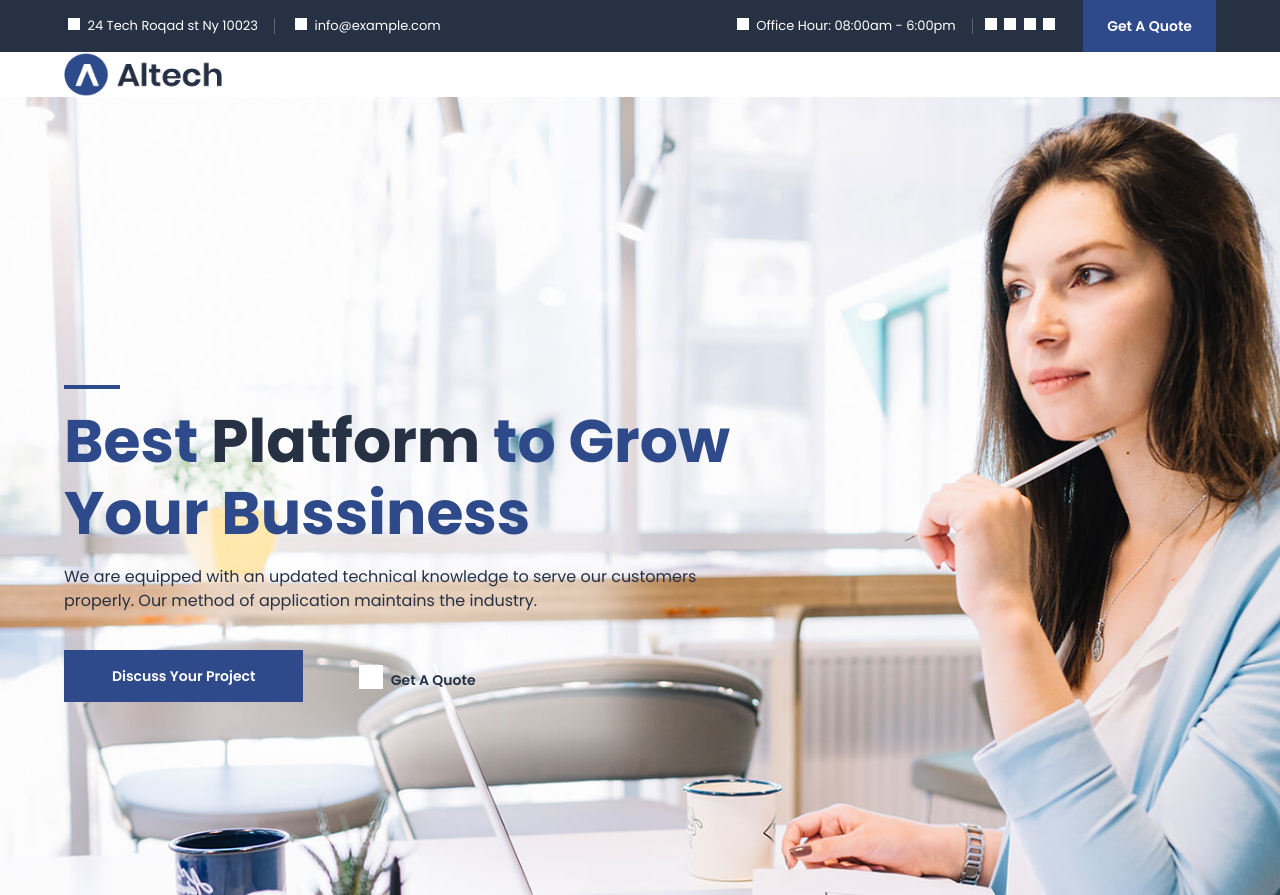
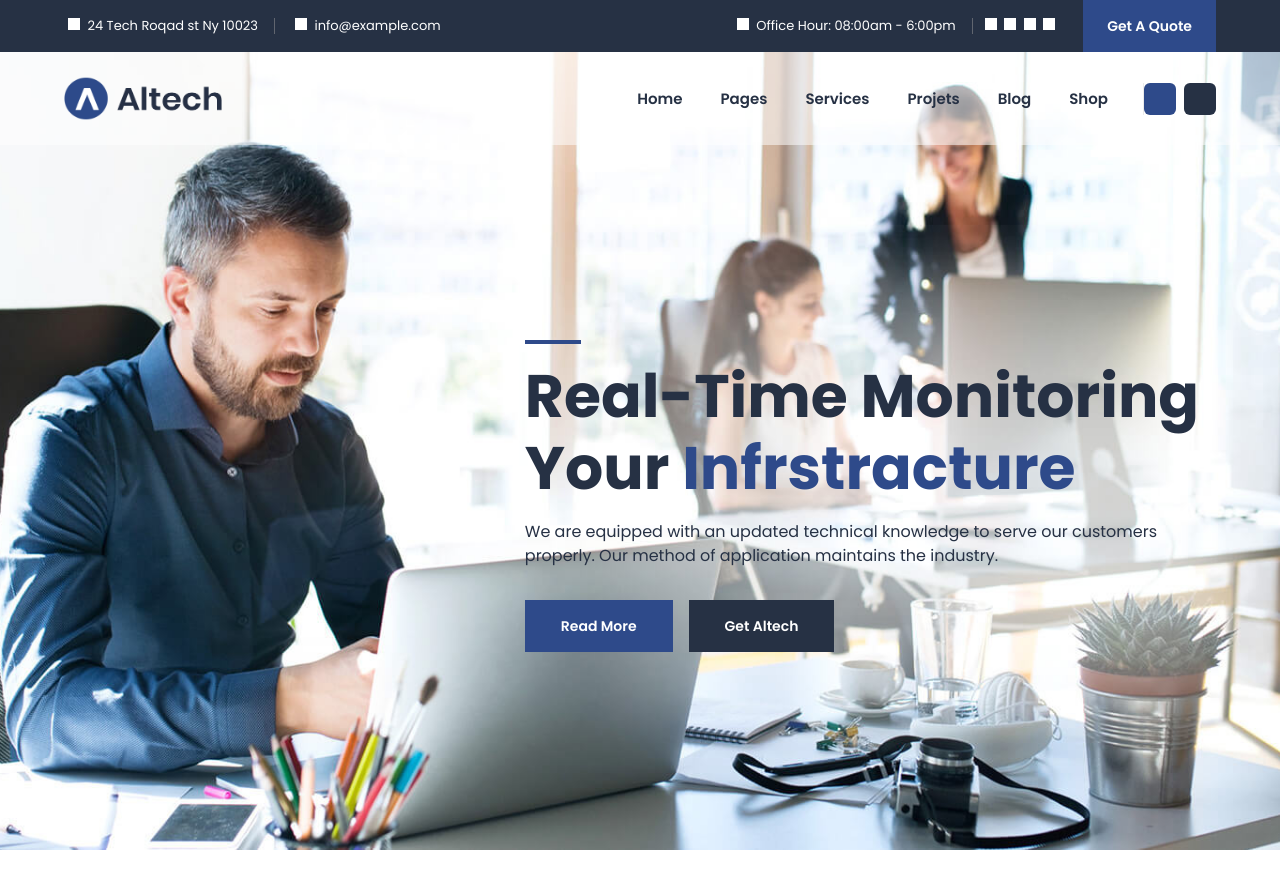
Before and after one commit to franckDev21/Altech, a website: page src/index.html in a window 1280 px wide. After the commit the page ends 850 px from the top, so only its background shows below. Drawn offline with Linux system fonts and the light colour scheme.

Commit message:
header et banner

```diff
--- a/src/index.html
+++ b/src/index.html
@@ -57,13 +57,42 @@
     <!-- Header & Banner -->
     <div class="banner">
       <!-- header -->
-      <div class="header">
+      <div class="header absolute top-0 right-0 left-0 w-full">
         <div class="container flex justify-between items-center">
-          <img src="./assets/logo.png" alt="" class="header__logo">
+          <!-- logo -->
+          <img src="./assets/logo.png" alt="logo" class="header__logo cursor-pointer">
+
+          <!-- links -->
+          <div class="header__links flex items-center">
+            <span class="header__link font-semibold cursor-pointer">
+              <span>Home</span>
+            </span>
+            <span class="header__link font-semibold cursor-pointer">
+              <span>Pages</span>
+            </span>
+            <span class="header__link font-semibold cursor-pointer">
+              <span>Services</span>
+            </span>
+            <span class="header__link font-semibold cursor-pointer">
+              <span>Projets</span>
+            </span>
+            <span class="header__link font-semibold cursor-pointer">
+              <span>Blog</span>
+            </span>
+            <span class="header__link font-semibold cursor-pointer">
+              <span>Shop</span>
+            </span>
+
+            <span class="separator separator-lg separator-opacity-sm inline-block"></span>
+
+            <div class="bg-primary h-8 w-8 rounded-md cursor-pointer "></div>
+            <div class="bg-secondary h-8 w-8 rounded-md cursor-pointer ml-2 "></div>
+
+          </div>
         </div>
       </div>
       <!-- carousel -->
-      <!-- <div class="carousel">
+      <div class="carousel">
         <img src="./assets/bg-banner.jpeg" alt="bg-1" class="carousel__img" />
         <div class="container flex items-center justify-end">
           <div class="carousel__content pt-72">
@@ -77,19 +106,19 @@
               industry.
             </div>
             <div class="carousel__btns mt-8 flex items-center">
-              <div class="carousel__btn px-9 py-4 bg-primary text-sm font-semibold cursor-pointer text-white mr-4">Read More</div>
-              <div class="carousel__btn px-9 py-4 bg-secondary text-sm font-semibold cursor-pointer text-white mr-2">Get Altech</div>
+              <div class="carousel__btn hover-bg px-9 py-4 bg-primary text-sm font-semibold cursor-pointer text-white mr-4">Read More</div>
+              <div class="carousel__btn hover-bg px-9 py-4 bg-secondary text-sm font-semibold cursor-pointer text-white mr-2">Get Altech</div>
             </div>
           </div>
         </div>
-      </div> -->
-      <div class="carousel">
+      </div>
+      <!-- <div class="carousel">
         <img src="./assets/bg-banner-2.jpeg" alt="bg-1" class="carousel__img" />
         <div class="container flex items-center justify-start">
           <div class="carousel__content pt-72">
             <div class="carousel__sutitle-bar"></div>
             <div class="carousel__title font-semibold text-6xl mb-4">
-              <span class="text-primary">Best</span>&nbsp;<span class="text-secondary">Platform</span> <span class="text-primary">to Grow Your Bussiness</span>
+              <span class="text-secondary">Best</span>&nbsp;<span class="text-primary">Platform</span> <span class="text-secondary">to Grow Your Bussiness</span>
             </div>
             <div class="carousel__desc mb-6">
               We are equipped with an updated technical knowledge to serve our customers
@@ -104,7 +133,7 @@
             </div>
           </div>
         </div>
-      </div>
+      </div> -->
     </div>
   </body>
 </html>
--- a/src/scss/base/_base.scss
+++ b/src/scss/base/_base.scss
@@ -18,7 +18,7 @@ body {
 
 a,
 a:hover,
-a:active{
+a:active {
   text-decoration: none;
   color: inherit;
   display: inline-block;
@@ -26,21 +26,36 @@ a:active{
   margin: 0 auto;
 }
 
-ul,li{
+ul,
+li {
   list-style: none;
 }
 
 // visibility
-.hide-for-mobile{
+.hide-for-mobile {
   // hide for tablet and mobile
-    @include breakpoint-down(medium){
+  @include breakpoint-down(medium) {
     display: none;
   }
 }
 
-.hide-for-desktop{
+.hide-for-desktop {
   // hide for desktop viewport widths
-    @include breakpoint-up(large){
+  @include breakpoint-up(large) {
     display: none;
-    };
   }
+}
+
+.separator {
+  height: 1rem;
+  background-color: lighten($color: gray, $amount: 10);
+  width: 1px;
+  margin-left: 1rem;
+  opacity: 0.5;
+  &-lg {
+    height: 2rem;
+  }
+  &-opacity-sm{
+    opacity: .2;
+  }
+}
--- a/src/scss/components/_header.scss
+++ b/src/scss/components/_header.scss
@@ -1,7 +1,35 @@
-.header{
-    &__logo{
-        width: 158px;
-        height: 45px;
+.header {
+  background-color: #fff8;
+
+  &__logo {
+    width: 158px;
+    height: 45px;
+  }
+
+  &__link {
+    height: $height-header;
+    line-height: $height-header;
+    font-size: 0.9375rem;
+    padding: 0 19px;
+    position: relative;
+    display: inline-block;
+    &::after {
+      bottom: 0;
+      left: 0;
+      position: absolute;
+      display: inline-block;
+      content: "";
+      width: 100%;
+      height: 2px;
+      background-color: $colour-primary;
+      transition: transform .2s ease-in-out;
+      transform-origin: center;
+      transform: scaleX(0);
     }
-
+    &:hover{
+      &::after{
+        transform: scaleX(1);
+      }
+    }
+  }
 }
--- a/src/scss/components/_top-bar.scss
+++ b/src/scss/components/_top-bar.scss
@@ -9,11 +9,4 @@
         }
     }
 
-    .separator{
-        height: 1rem;
-        background-color: lighten($color: gray, $amount: 10);
-        width: 1px;
-        margin-left: 1rem;
-        opacity: .5;
-    }
 }
```
Also changed, not shown: dist/output.css, src/dist/css/style.css, 1 other file. Lines whose indentation alone changed are shown as unchanged.
